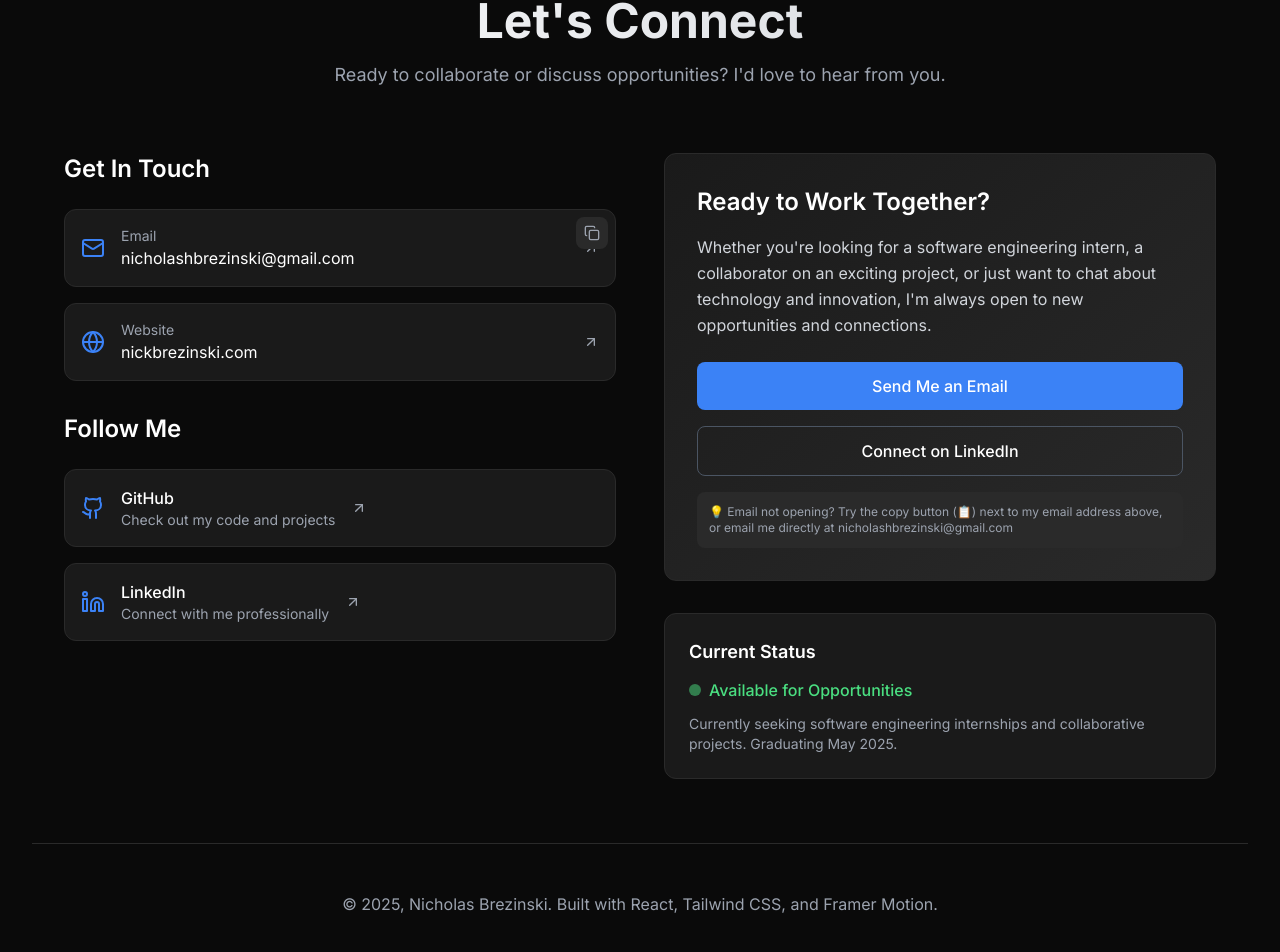
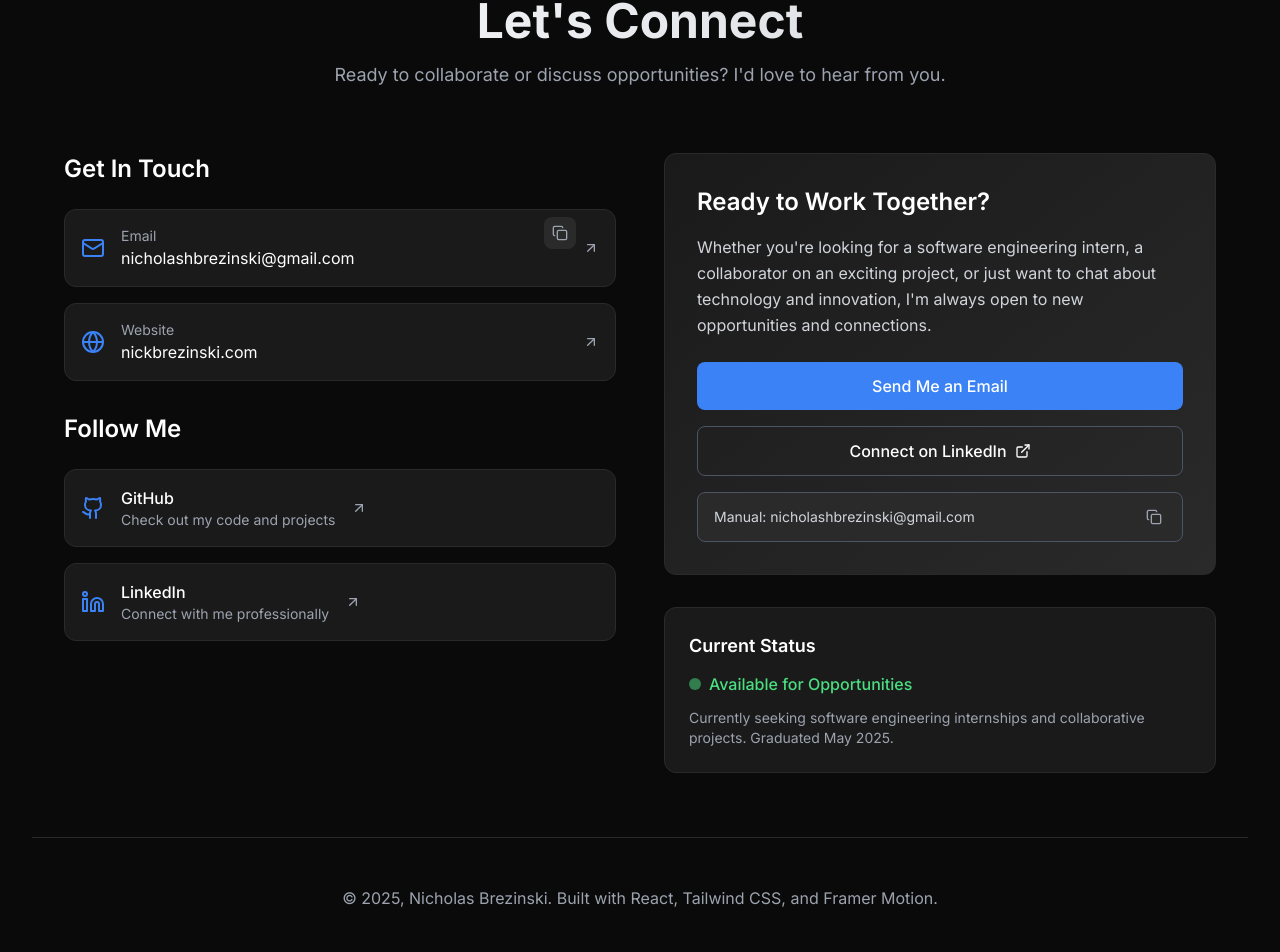
Before and after one commit to brezys/ResumeCV, a React (Vite) app: page / in a window 1280 px wide. Shown: the part 7083-8035 px from the top of the page. Built offline with nearby package versions, Linux system fonts and the light colour scheme.

Commit message:
Fix clipboard functionality and improve email button with fallbacks

```diff
--- a/src/components/Contact.jsx
+++ b/src/components/Contact.jsx
@@ -1,7 +1,7 @@
 import React, { useState } from 'react'
 import { motion } from 'framer-motion'
 import { useInView } from 'react-intersection-observer'
-import { Mail, Phone, MapPin, Github, Linkedin, Globe, ArrowUpRight, Copy, Check } from 'lucide-react'
+import { Mail, Phone, MapPin, Github, Linkedin, Globe, ArrowUpRight, Copy, Check, ExternalLink } from 'lucide-react'
 
 const Contact = () => {
   const [ref, inView] = useInView({
@@ -10,6 +10,7 @@ const Contact = () => {
   })
 
   const [emailCopied, setEmailCopied] = useState(false)
+  const [emailClickFeedback, setEmailClickFeedback] = useState('')
 
   const email = "nicholashbrezinski@gmail.com"
   const subject = "Hello from your portfolio website!"
@@ -17,21 +18,70 @@ const Contact = () => {
 
   const mailtoUrl = `mailto:${email}?subject=${encodeURIComponent(subject)}&body=${encodeURIComponent(body)}`
 
-  const copyEmailToClipboard = async () => {
+  const copyEmailToClipboard = async (e) => {
+    e.preventDefault()
+    e.stopPropagation()
+
     try {
-      await navigator.clipboard.writeText(email)
-      setEmailCopied(true)
-      setTimeout(() => setEmailCopied(false), 2000)
+      // Try modern clipboard API first
+      if (navigator.clipboard && window.isSecureContext) {
+        await navigator.clipboard.writeText(email)
+        setEmailCopied(true)
+        setTimeout(() => setEmailCopied(false), 2000)
+        return
+      }
+
+      // Fallback for older browsers or non-HTTPS
+      const textArea = document.createElement('textarea')
+      textArea.value = email
+      textArea.style.position = 'fixed'
+      textArea.style.left = '-999999px'
+      textArea.style.top = '-999999px'
+      document.body.appendChild(textArea)
+      textArea.focus()
+      textArea.select()
+
+      try {
+        document.execCommand('copy')
+        setEmailCopied(true)
+        setTimeout(() => setEmailCopied(false), 2000)
+      } catch (err) {
+        console.error('Fallback copy failed:', err)
+        // Show the email in an alert as last resort
+        alert(`Copy this email address: ${email}`)
+      } finally {
+        document.body.removeChild(textArea)
+      }
     } catch (err) {
       console.error('Failed to copy email:', err)
+      // Show the email in an alert as last resort
+      alert(`Copy this email address: ${email}`)
     }
   }
 
   const handleEmailClick = (e) => {
-    // Try to open default email client
-    window.location.href = mailtoUrl
+    e.preventDefault()
 
-    // If that doesn't work, the user can use the copy button as fallback
+    try {
+      // Try to open mailto link
+      const link = document.createElement('a')
+      link.href = mailtoUrl
+      link.click()
+
+      // Provide user feedback
+      setEmailClickFeedback('Trying to open your email client...')
+      setTimeout(() => {
+        setEmailClickFeedback('No email client? Copy the email address above!')
+      }, 3000)
+      setTimeout(() => {
+        setEmailClickFeedback('')
+      }, 8000)
+
+    } catch (err) {
+      console.error('Email click failed:', err)
+      setEmailClickFeedback('Please copy the email address and paste it into your email client')
+      setTimeout(() => setEmailClickFeedback(''), 5000)
+    }
   }
 
   const contactInfo = [
@@ -114,7 +164,7 @@ const Contact = () => {
                         onClick={contact.onClick}
                         whileHover={{ scale: 1.02 }}
                         whileTap={{ scale: 0.98 }}
-                        className="flex items-center space-x-4 p-4 bg-dark-card rounded-xl border border-dark-border hover:border-accent transition-all duration-300 group card-glow"
+                        className="flex items-center space-x-4 p-4 bg-dark-card rounded-xl border border-dark-border hover:border-accent transition-all duration-300 group card-glow cursor-pointer"
                       >
                         {contact.icon}
                         <div className="flex-1">
@@ -132,8 +182,8 @@ const Contact = () => {
                           onClick={copyEmailToClipboard}
                           whileHover={{ scale: 1.1 }}
                           whileTap={{ scale: 0.9 }}
-                          className="absolute top-2 right-2 p-2 bg-dark-border hover:bg-accent rounded-lg transition-colors duration-300 group"
-                          title="Copy email address"
+                          className="absolute top-2 right-10 p-2 bg-dark-border hover:bg-accent rounded-lg transition-colors duration-300 group"
+                          title={emailCopied ? "Email copied!" : "Copy email address"}
                         >
                           {emailCopied ? (
                             <Check className="text-green-400" size={16} />
@@ -144,6 +194,17 @@ const Contact = () => {
                       )}
                     </div>
                   ))}
+
+                  {/* Email feedback */}
+                  {emailClickFeedback && (
+                    <motion.div
+                      initial={{ opacity: 0, y: 10 }}
+                      animate={{ opacity: 1, y: 0 }}
+                      className="p-3 bg-accent/20 border border-accent rounded-lg"
+                    >
+                      <p className="text-accent text-sm">{emailClickFeedback}</p>
+                    </motion.div>
+                  )}
                 </div>
               </div>
 
@@ -184,15 +245,14 @@ const Contact = () => {
                 </p>
 
                 <div className="space-y-4">
-                  <motion.a
-                    href={mailtoUrl}
+                  <motion.button
                     onClick={handleEmailClick}
                     whileHover={{ scale: 1.05 }}
                     whileTap={{ scale: 0.95 }}
                     className="block w-full bg-accent hover:bg-accent-hover text-white text-center px-6 py-3 rounded-lg font-medium transition-all duration-300 hover:shadow-lg hover:shadow-accent/25"
                   >
                     Send Me an Email
-                  </motion.a>
+                  </motion.button>
 
                   <motion.a
                     href="https://linkedin.com/in/nicholas-brezinski"
@@ -200,18 +260,44 @@ const Contact = () => {
                     rel="noopener noreferrer"
                     whileHover={{ scale: 1.05 }}
                     whileTap={{ scale: 0.95 }}
-                    className="block w-full border border-gray-600 hover:border-white text-white text-center px-6 py-3 rounded-lg font-medium transition-all duration-300 hover:bg-white hover:text-black"
+                    className="flex items-center justify-center space-x-2 w-full border border-gray-600 hover:border-white text-white text-center px-6 py-3 rounded-lg font-medium transition-all duration-300 hover:bg-white hover:text-black"
                   >
-                    Connect on LinkedIn
+                    <span>Connect on LinkedIn</span>
+                    <ExternalLink size={16} />
                   </motion.a>
+
+                  {/* Manual email option */}
+                  <motion.div
+                    whileHover={{ scale: 1.02 }}
+                    className="flex items-center justify-between w-full border border-gray-600 text-gray-300 px-4 py-3 rounded-lg bg-dark-border"
+                  >
+                    <span className="text-sm">Manual: {email}</span>
+                    <motion.button
+                      onClick={copyEmailToClipboard}
+                      whileHover={{ scale: 1.1 }}
+                      whileTap={{ scale: 0.9 }}
+                      className="p-1 hover:bg-accent rounded transition-colors duration-300"
+                      title={emailCopied ? "Copied!" : "Copy email"}
+                    >
+                      {emailCopied ? (
+                        <Check className="text-green-400" size={16} />
+                      ) : (
+                        <Copy className="text-gray-400 hover:text-white" size={16} />
+                      )}
+                    </motion.button>
+                  </motion.div>
                 </div>
 
-                {/* Email troubleshooting note */}
-                <div className="mt-4 p-3 bg-dark-border rounded-lg">
-                  <p className="text-xs text-gray-400">
-                    💡 Email not opening? Try the copy button ({emailCopied ? '✓ Copied!' : '📋'}) next to my email address above, or email me directly at {email}
-                  </p>
-                </div>
+                {/* Status indicator */}
+                {emailCopied && (
+                  <motion.div
+                    initial={{ opacity: 0, y: 10 }}
+                    animate={{ opacity: 1, y: 0 }}
+                    className="mt-4 p-2 bg-green-900/30 border border-green-500 rounded-lg"
+                  >
+                    <p className="text-green-400 text-sm text-center">✓ Email copied to clipboard!</p>
+                  </motion.div>
+                )}
               </div>
 
               <div className="bg-dark-card p-6 rounded-xl border border-dark-border">
@@ -222,7 +308,7 @@ const Contact = () => {
                 </div>
                 <p className="text-gray-400 text-sm">
                   Currently seeking software engineering internships and collaborative projects.
-                  Graduating May 2025.
+                  Graduated May 2025.
                 </p>
               </div>
             </motion.div>
```
